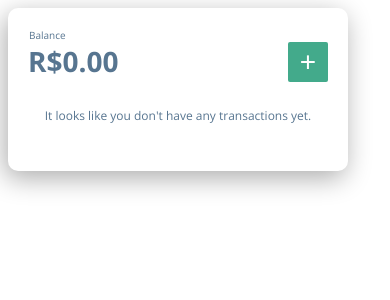
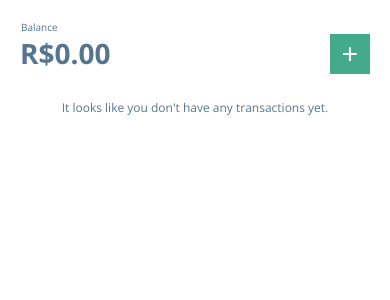
Before and after one commit to renatoalencar/transactions, a React (Create React App) app: page / in a window 390 px wide. Shown: the top 300 px of the page. Built offline with nearby package versions, Linux system fonts and the light colour scheme.

Commit message:
Perform a complete refactoring of the stylesheets
Move most important values to CSS variables and restructure
more restrictive elements to use a BEM based standard for
naming classes.

Also restructured some stuff to be more responsive and to be
work better on mobile screens.

```diff
--- a/src/App.css
+++ b/src/App.css
@@ -2,13 +2,19 @@
 .EmptyState {
   font-size: 12px;
   padding: 15px 0;
-  color: #577590;
+  color: var(--text-color);
   text-align: center;
 }
 
 
 .App .clear {
   border: none;
-  color: #577590;
+  color: var(--text-color);
   background: none;
 }
+
+.App {
+  max-width: var(--app-base-width);
+  width: 100%;
+  margin: auto;
+}
--- a/src/components/Balance.css
+++ b/src/components/Balance.css
@@ -1,24 +1,23 @@
 .Balance {
   font-weight: bold;
   font-size: 28px;
-  color: #577590;
+  color: var(--text-color);
   text-align: left;
 }
 
-.Balance span {
+.Balance .Balance__label {
   font-size: 10px;
   display: block;
   font-weight: lighter;
   padding-left: 1px;
 }
 
-.Balance button {
+.Balance .Balance__add-btn {
   float: right;
-  background: #43aa8b;
+  background: var(--primary-color);
   border: none;
-  color: white;
+  color: var(--primary-text-color);
   font-size: 28px;
-  width: 40px;
-  height: 40px;
-  border-radius: 2px;
+  width: calc(var(--container-base-padding) * 2);
+  height: calc(var(--container-base-padding) * 2);
 }
--- a/src/components/Balance.js
+++ b/src/components/Balance.js
@@ -8,10 +8,15 @@ function Balance({ transactions, onAdd }) {
 
   return (
     <div className="Balance">
-      <span>Balance</span>
+      <span className="Balance__label">Balance</span>
       {formatCurrency(total)}
 
-      <button aria-label="add" onClick={onAdd}>+</button>
+      <button
+        className="Balance__add-btn"
+        aria-label="add"
+        onClick={onAdd}>
+        +
+      </button>
     </div>
   );
 }
--- a/src/components/CoolTime.js
+++ b/src/components/CoolTime.js
@@ -4,7 +4,7 @@ import moment from 'moment';
 export default function CoolTime({ time }) {
   const [relative, setRelative] = useState(true);
 
-  return <small onClick={() => setRelative(!relative)}>
+  return <small className="time" onClick={() => setRelative(!relative)}>
            {relative
             ? moment(time).fromNow()
             : moment(time).format('llll')}
--- a/src/components/TransactionForm.css
+++ b/src/components/TransactionForm.css
@@ -5,38 +5,34 @@
 .form .field label {
   font-size: 18px;
   font-weight: bold;
-  color: #577590;
-  padding: 10px 20px;;
+  color: var(--text-color);
+  padding: var(--container-base-padding);
   display: block;
 }
 
 .form .field input {
   border: none;
-  background: #f0efeb;
-  width: calc(100% - 40px);
-  padding: 20px 20px;
+  background: var(--light-color);
+  width: calc(100% - (var(--container-base-padding) * 2));
+  padding: var(--container-base-padding);
+  padding-botom: calc(var(--container-base-padding) / 2);
   font-size: 14px;
-  color: #3d405b;
-}
-
-.form .field:last-child * {
-  border-bottom-left-radius: 10px;
-  border-bottom-right-radius: 10px;
+  color: var(--dark-color);
 }
 
 .field button {
-  background: #43aa8b;
+  background: var(--primary-color);
   border: none;
-  color: white;
+  color: var(--primary-text-color);
   font-size: 18px;
   width: 100%;
   height: 50px;
 }
 
 .form header {
-  padding: 20px;
-  font-size: 20px;
-  color: #43aa8b;
+  padding: var(--container-base-padding);
+  font-size: 24px;
+  color: var(--primary-color);
   font-weight: bold;
 }
 
@@ -59,13 +55,14 @@
 }
 
 .TransactionForm .field .InputTypeButton.input {
-  color: #43aa8b;
+  color: var(--primary-color);
 }
 
 .TransactionForm .field .InputTypeButton.output {
-  color: #f94144;
+  color: #;
 }
 
 .TransactionForm {
-  width: 340px;
+  max-width: var(--app-base-width);
+  width: 100%;
 }
--- a/src/components/TransactionForm.js
+++ b/src/components/TransactionForm.js
@@ -26,7 +26,7 @@ function Field({ id, type, onChange, value, placeholder, children }) {
         value={value}
         type={type}
         placeholder={placeholder}
-        autocomplete="off"
+        autoComplete="off"
         onChange={onChange}/>
     </div>
   );
@@ -54,6 +54,7 @@ export default function TransactionForm({ onAdd, onClose }) {
 
       <Field
         id="description"
+        label="description"
         type="text"
         value={description}
         placeholder="a coffee, a donut, mommy's deposit"
@@ -64,12 +65,13 @@ export default function TransactionForm({ onAdd, onClose }) {
       <Field
         id="value"
         type="number"
+        label="value"
         placeholder="R$ 5,00"
         value={value}
         onChange={eventValue(setValue, parseFloat)}>
         Value
 
-        <button
+        {/*<button
           className={classnames({
             InputTypeButton: true,
             input: value >= 0,
@@ -77,7 +79,7 @@ export default function TransactionForm({ onAdd, onClose }) {
           })}
           onClick={() => (!isEmpty(value) && setValue(-value))}>
           {value >= 0 ? '+input' : '-output'}
-        </button>
+        </button>*/}
       </Field>
 
       <div className="field">
--- a/src/components/TransactionList.css
+++ b/src/components/TransactionList.css
@@ -4,8 +4,7 @@ ul.TransactionList {
 }
 
 ul.TransactionList li {
-  padding-top: 20px;
-  padding-bottom: 20px;
+  padding: var(--container-base-padding) 0;
   border-bottom: 1px solid #f0efeb;
   transition: height 0.9 ease-in;
   overflow: hidden;
@@ -16,23 +15,22 @@ ul.TransactionList li:last-child {
   padding-bottom: 0;
 }
 
-ul.TransactionList li b {
-  padding-right: 80px;
+ul.TransactionList li .TransactionList__item-description {
   font-size: 20px;
-  color: #3d405b;
+  color: var(--dark-color);
 }
 
-ul.TransactionList li i {
-  color: #43aa8b; /*#f94144;*/
+ul.TransactionList li .TransactionList__item-value {
+  color: var(--primary-color); /*#f94144;*/
   float: right;
 }
 
-ul.TransactionList li i.negative {
-  color: #f94144;
+ul.TransactionList li .TransactionList__item-value.negative {
+  color: var(--alert-color);
 }
 
-ul.TransactionList li small {
+ul.TransactionList li .time {
   display: block;
-  color: #577590;
+  color: var(--text-color);
   padding-top: 10px
 }
--- a/src/components/TransactionList.js
+++ b/src/components/TransactionList.js
@@ -2,15 +2,21 @@ import React, { memo } from 'react';
 
 import './TransactionList.css';
 import CoolTime from './CoolTime';
-import { formatCurrency, compareTransactions } from '../util';
+import { classnames, formatCurrency, compareTransactions } from '../util';
 
 function TransactionList({ transactions }) {
   return (
     <ul className="TransactionList">
      {transactions.sort(compareTransactions).map((t) =>
         <li key={t.id} data-time={t.createdAt}>
-          <b>{t.description}</b>
-          <i className={t.value < 0 ? 'negative' : ''}>
+          <b className="TransactionList__item-description">
+            {t.description}
+          </b>
+          <i
+            className={classnames({
+              'TransactionList__item-value': true,
+              negative: t.value < 0,
+            })}>
             {formatCurrency(t.value)}
           </i>
 
--- a/src/index.css
+++ b/src/index.css
@@ -1,5 +1,6 @@
 body {
-  font-family: 'Open Sans';
+  font-family: var(--app-base-font-family);
+  margin: 0;
 }
 
 .hidden {
@@ -7,13 +8,21 @@ body {
 }
 
 .box {
-  font-family: 'Open Sans';
+  font-family: var(--app-base-font-family);
   -webkit-box-shadow: -3px 7px 27px 0px rgba(0,0,0,0.33);
   -moz-box-shadow: -3px 7px 27px 0px rgba(0,0,0,0.33);
   box-shadow: -3px 7px 27px 0px rgba(0,0,0,0.33);
-  width: 300px;
-  border-radius: 10px;
-  padding: 20px;
+  max-width: calc(var(--app-base-width) - var(--container-base-padding));
+  width: calc(100% - var(--container-base-padding) * 2);
+  padding: var(--container-base-padding);
+}
+
+@media screen and (max-width: 414px) {
+  .box {
+    -webkit-box-shadow: none;
+    -moz-box-shadow: none;
+    box-shadow: none;
+  }
 }
 
 .box.form {
--- a/src/index.js
+++ b/src/index.js
@@ -1,5 +1,6 @@
 import React from 'react';
 import ReactDOM from 'react-dom';
+import './variables.css';
 import './index.css';
 import App from './App';
 
--- /dev/null
+++ b/src/variables.css
@@ -0,0 +1,14 @@
+:root {
+  --app-base-width: 400px;
+  --app-base-font-family: 'Open Sans';
+
+  --container-base-padding: 20px;
+
+  --text-color: #577590;
+  --primary-color: #43aa8b;
+  --light-color: #f0efeb;
+  --dark-color: #3d405b;
+  --alert-color: #f94144;
+
+  --primary-text-color: white;
+}
```
